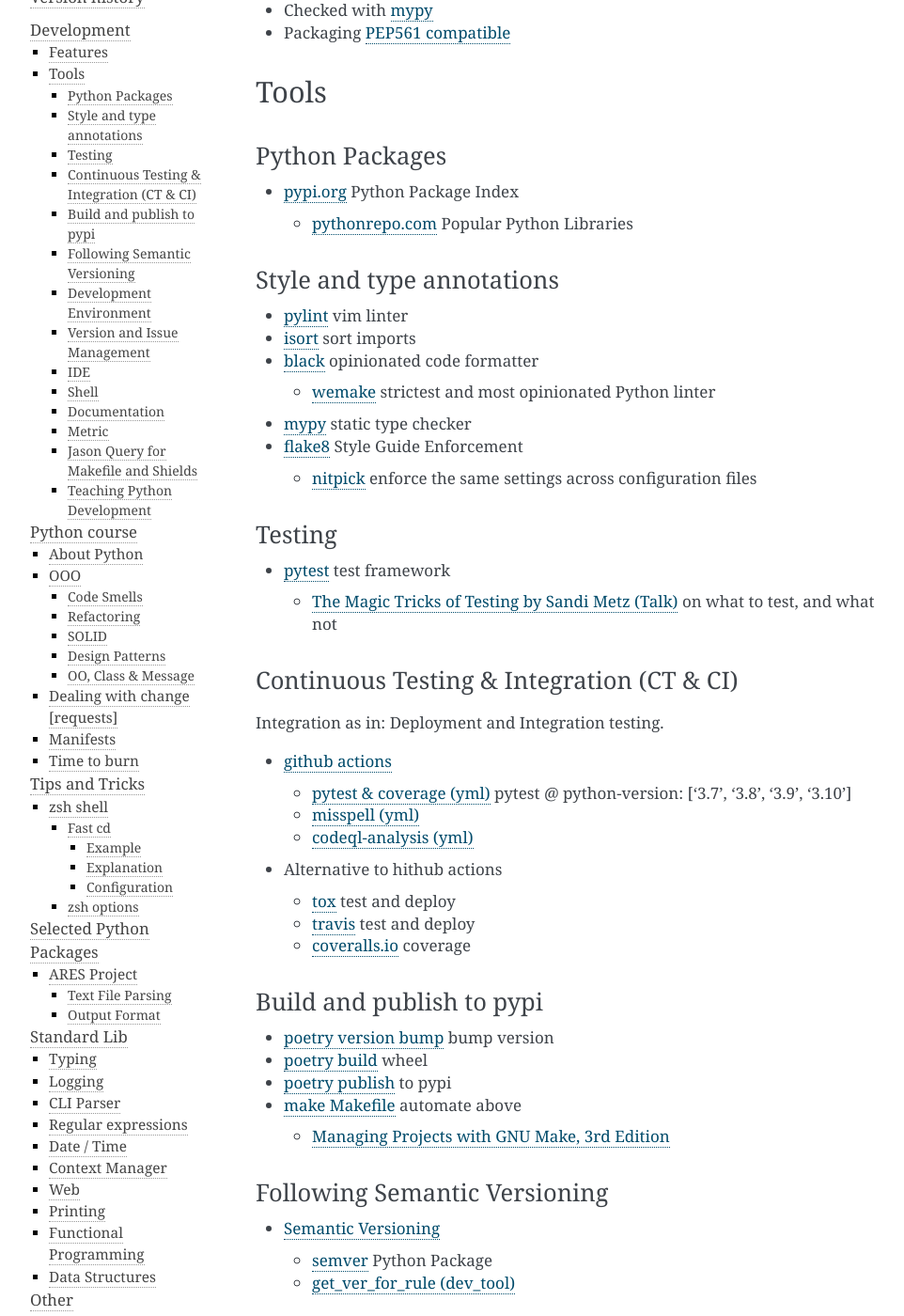
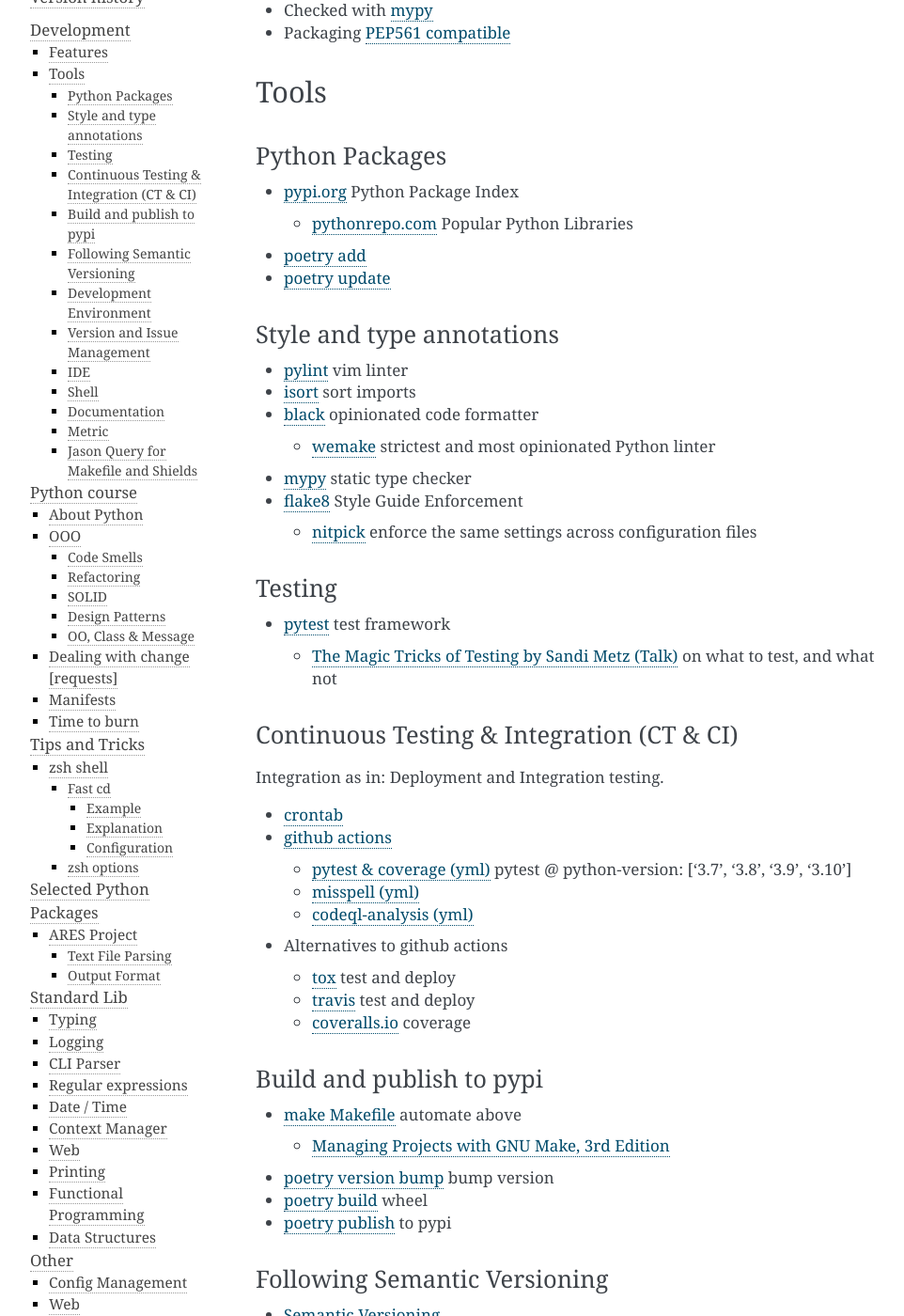
Before and after one commit to cruisen/cli-calc, a Sphinx documentation site: the page built from docs/extras/develop.md, in a window 1280 px wide and 1400 px high, scrolled down 193 px. Shown: the whole window at 94% size, without its empty margins (148-1110 px from the left). Built offline with Sphinx 7.4.7, drawn with Linux system fonts in a browser that asks for light colours; some of the changed text lies outside the part shown.

Commit message:
moves cli-calc in extra section, replaces with common links

```diff
--- a/docs/extras/develop.md
+++ b/docs/extras/develop.md
@@ -6,11 +6,14 @@
 * Checked with [mypy](https://mypy.readthedocs.io/en/stable/)
 * Packaging [PEP561 compatible](https://www.python.org/dev/peps/pep-0561/)
 
+
 ## Tools
 
 ### Python Packages
 * [pypi.org](https://pypi.org/) Python Package Index
   * [pythonrepo.com](https://pythonrepo.com/catalog/popular/) Popular Python Libraries
+* [poetry add](https://python-poetry.org/docs/cli/#add)
+* [poetry update](https://python-poetry.org/docs/cli/#update)
 
 ### Style and type annotations
 * [pylint](https://pylint.pycqa.org/en/latest/) vim linter
@@ -28,27 +31,29 @@
 ### Continuous Testing & Integration (CT & CI)
 Integration as in: Deployment and Integration testing.
 
-* [github actions](https://github.com/cruisen/cli-calc/actions)
-  * [pytest & coverage (yml)](https://github.com/cruisen/cli-calc/blob/main/.github/workflows/test.yml)
+* [crontab](https://linux.die.net/man/5/crontab)
+
+* [github actions](https://github.com/features/actions)
+  * [pytest & coverage (yml)](https://github.com/cypress-io/github-action/blob/master/.github/workflows/example-basic.yml)
     pytest @ python-version: ['3.7', '3.8', '3.9', '3.10']
-  * [misspell (yml)](https://github.com/cruisen/cli-calc/blob/main/.github/workflows/misspell.yml)
-  * [codeql-analysis (yml)](https://github.com/cruisen/cli-calc/blob/main/.github/workflows/codeql-analysis.yml)
-* Alternative to hithub actions
+  * [misspell (yml)](https://github.com/reviewdog/action-misspell)
+  * [codeql-analysis (yml)](https://docs.github.com/en/code-security/code-scanning/automatically-scanning-your-code-for-vulnerabilities-and-errors/configuring-the-codeql-workflow-for-compiled-languages)
+
+* Alternatives to github actions
   * [tox](https://tox.wiki/en/latest/) test and deploy
   * [travis](https://www.travis-ci.com/) test and deploy
   * [coveralls.io](https://coveralls.io/) coverage
 
 ### Build and publish to pypi
+* [make Makefile](https://www.gnu.org/software/make/manual/make.html) automate above
+  * [Managing Projects with GNU Make, 3rd Edition](https://www.oreilly.com/library/view/managing-projects-with/0596006101/ch01.html)
 * [poetry version bump](https://python-poetry.org/docs/cli/#version) bump version
 * [poetry build](https://python-poetry.org/docs/cli/#build) wheel
 * [poetry publish](https://python-poetry.org/docs/cli/#publish) to pypi
-* [make Makefile](https://github.com/cruisen/cli-calc/blob/main/Makefile) automate above
-  * [Managing Projects with GNU Make, 3rd Edition](https://www.oreilly.com/library/view/managing-projects-with/0596006101/ch01.html)
 
 ### Following Semantic Versioning
 * [Semantic Versioning](https://semver.org/)
   * [semver](https://pypi.org/project/semver/) Python Package
-  * [get_ver_for_rule (dev_tool)](https://github.com/cruisen/cli-calc/blob/main/dev_tools/sem_ver/get_ver_for_rule.py)
 
 ### Development Environment
 * [poetry](https://python-poetry.org/) python packaging and dependency management
@@ -69,25 +74,20 @@ Integration as in: Deployment and Integration testing.
 * [oh-my-zsh](https://ohmyz.sh/)
   * [zsh](https://github.com/ohmyzsh/ohmyzsh/wiki/Installing-ZSH#how-to-install-zsh-on-many-platforms)
   * [MAC config](https://chiamakaikeanyi.dev/how-to-configure-your-macos-terminal-with-zsh-like-a-pro/)
-  * [Tips](https://github.com/cruisen/cli-calc/blob/main/docs/extras/zsh.md)
 
 ### Documentation
 * [Markdown](https://www.markdownguide.org/basic-syntax/) lightweight markup language
+  * [Markdown to PDF (online)](https://dillinger.io/)
 * [sphinx](https://www.sphinx-doc.org/en/master/) Python documentation Generator
 * [doc8](https://github.com/pycqa/doc8) opinionated style checker for rst
 * [readthedocs](https://readthedocs.org/) document style and service
-  * [cli-calc](https://cli-calc.readthedocs.io/en/latest/?badge=latest#)
 
 ### Metric
 * [shields](https://shields.io/) for Shields and Badges
   * [issuehub.pro](http://issuehub.pro/label-guide) Label Guide
     * [List of Badges](https://naereen.github.io/badges/)
   * [cloc](https://github.com/AlDanial/cloc) for SLOC
-    * [make_shields.py (dev_tool)](https://github.com/cruisen/cli-calc/blob/main/dev_tools/meters/make_shields.py) for SLOC
 
 ### Jason Query for Makefile and Shields
 * [jq](https://github.com/stedolan/jq/wiki/Cookbook#filter-objects-based-on-the-contents-of-a-keyhttps://stedolan.github.io/jq/)
   * [Syntax](https://github.com/stedolan/jq/wiki/Cookbook#filter-objects-based-on-the-contents-of-a-key)
-
-### Teaching Python Development
-* [Teaching](https://github.com/cruisen/cli-calc/blob/main/docs/extras/teaching.md)
```
Also changed, not shown: README.md (+25 -12 lines).
